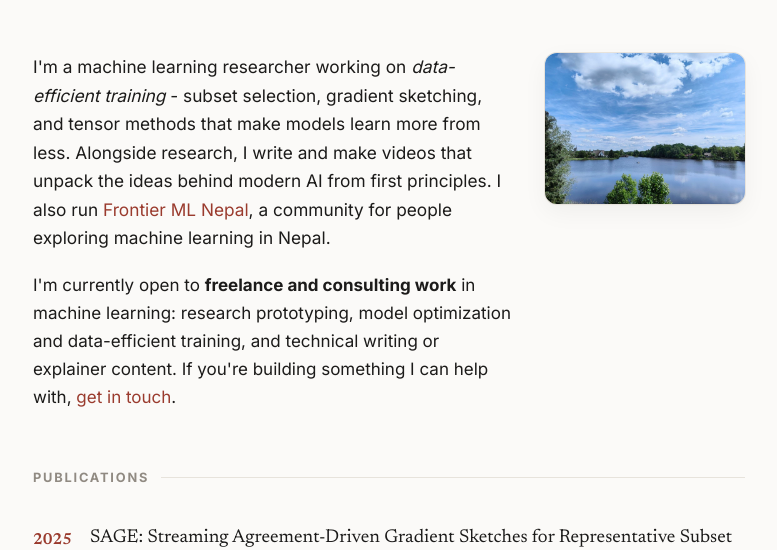
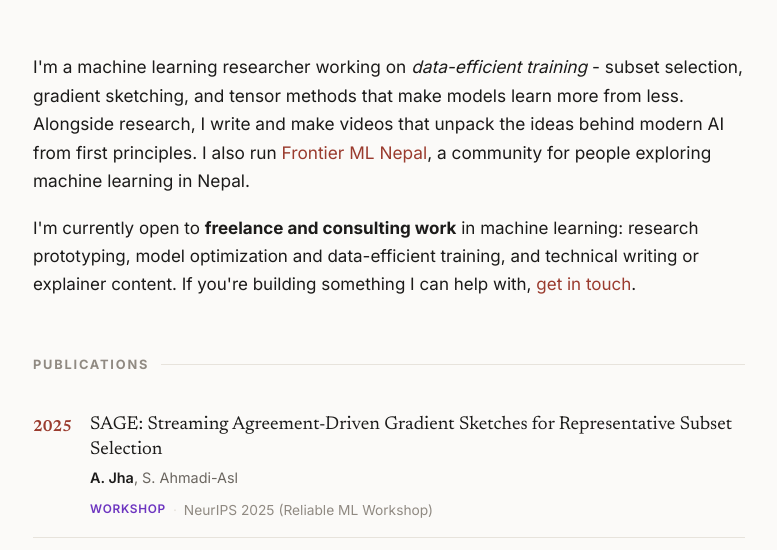
Before and after one commit to ashishjv1/ashishjv1.github.io, a plain HTML site: page index.html in a window 1280 px wide. Shown: the part 229-779 px from the top of the page, without its empty margins (251-1028 px from the left). Drawn offline with Linux system fonts and the light colour scheme.

Commit message:
Remove About photo; keep bio clean text

```diff
--- a/index.html
+++ b/index.html
@@ -128,16 +128,6 @@
     p { margin: 0 0 18px; }
     .lead { font-size: 1.08rem; }
 
-    /* ---------- About: bio text + photo(s) beside it ---------- */
-    .about { display: grid; grid-template-columns: 1fr 200px; gap: 34px; align-items: start; }
-    .about-text p:last-child { margin-bottom: 0; }
-    .about-media { display: grid; grid-template-columns: 1fr; gap: 12px; }
-    .about-media figure { margin: 0; }
-    .about-media img {
-      display: block; width: 100%; height: auto; border-radius: 12px;
-      box-shadow: 0 0 0 1px var(--border), var(--shadow);
-    }
-
     /* ---------- Publications ---------- */
     ol.pubs { list-style: none; margin: 0; padding: 0; counter-reset: pub; }
     ol.pubs li {
@@ -208,8 +198,6 @@
       .wrap { padding: 44px 20px 72px; }
       header { gap: 18px; }
       .avatar { width: 88px; height: 88px; }
-      .about { grid-template-columns: 1fr; gap: 22px; }
-      .about-media { grid-template-columns: 1fr 1fr; max-width: 320px; }
       h1 { font-size: 1.8rem; }
       .video-grid { grid-template-columns: 1fr; }
       ol.pubs li { grid-template-columns: 1fr; gap: 6px; }
@@ -258,8 +246,7 @@
     <!-- ============================================================
          ABOUT
          ============================================================ -->
-    <section id="about" class="about">
-      <div class="about-text">
+    <section id="about">
       <p class="lead">
         I'm a machine learning researcher working on <em>data-efficient training</em> -
         subset selection, gradient sketching, and tensor methods that make models
@@ -274,14 +261,6 @@
         and technical writing or explainer content. If you're building something I can
         help with, <a href="mailto:ashish.jhav1@hotmail.com">get in touch</a>.
       </p>
-      </div>
-      <!-- Photos beside the bio. Add more <figure>s here and they'll form a grid.
-           Each image loads its file by name; swap the file to change the photo. -->
-      <div class="about-media">
-        <figure>
-          <img src="photo.jpg" alt="" loading="lazy" onerror="this.closest('figure').style.display='none'" />
-        </figure>
-      </div>
     </section>
 
     <!-- ============================================================
```
Also changed, not shown: README.md, photo.jpg (deleted). Lines whose indentation alone changed are shown as unchanged.
